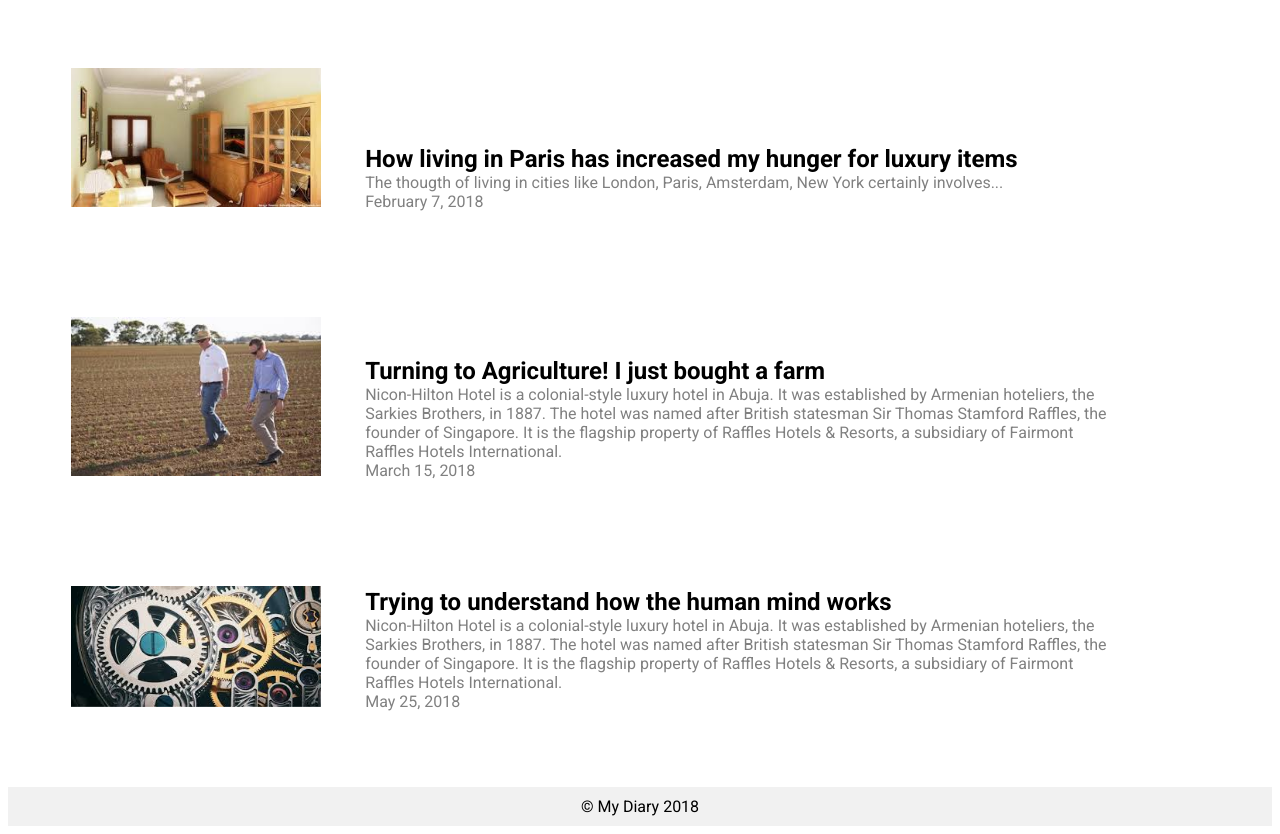
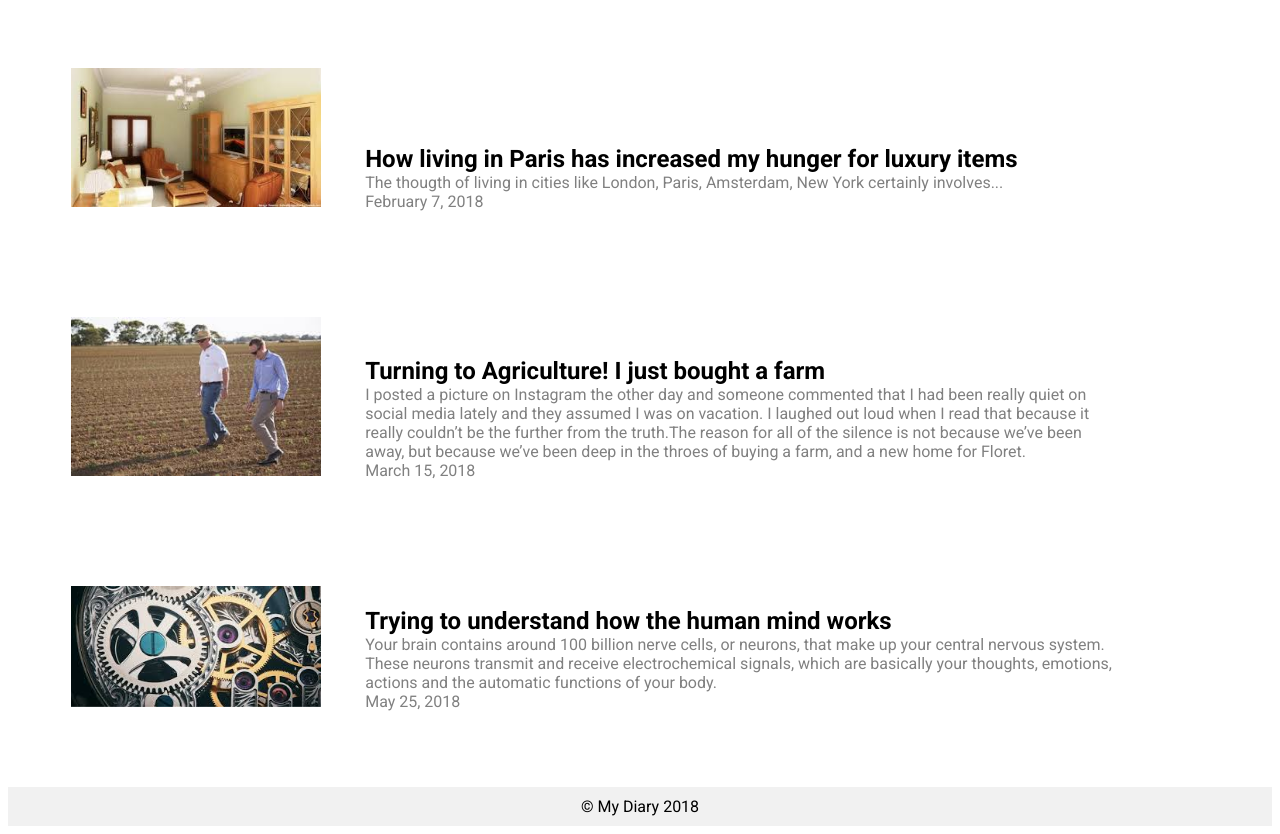
Before and after one commit to MaejorAli/my-diary, a plain HTML site: page Template/index.html in a window 1280 px wide. Shown: the part 209-1043 px from the top of the page. Drawn offline with Linux system fonts and the light colour scheme.

Commit message:
modified index.html UI pages

```diff
--- a/Template/index.html
+++ b/Template/index.html
@@ -52,7 +52,7 @@
                     <h2>Turning to Agriculture! I just bought a farm</h2>
                     </li>
                     <li>
-                      <p>Nicon-Hilton Hotel is a colonial-style luxury hotel in Abuja. It was established by Armenian hoteliers, the Sarkies Brothers, in 1887. The hotel was named after British statesman Sir Thomas Stamford Raffles, the founder of Singapore. It is the flagship property of Raffles Hotels & Resorts, a subsidiary of Fairmont Raffles Hotels International.</p>
+                      <p>I posted a picture on Instagram the other day and someone commented that I had been really quiet on social media lately and they assumed I was on vacation. I laughed out loud when I read that because it really couldn’t be the further from the truth.The reason for all of the silence is not because we’ve been away, but because we’ve been deep in the throes of buying a farm, and a new home for Floret.</p>
                     </li></a>
                     <li>
                       <p>March 15, 2018</p>
@@ -70,7 +70,7 @@
                       <h2>Trying to understand how the human mind works</h2>
                     </li>
                     <li>
-                      <p>Nicon-Hilton Hotel is a colonial-style luxury hotel in Abuja. It was established by Armenian hoteliers, the Sarkies Brothers, in 1887. The hotel was named after British statesman Sir Thomas Stamford Raffles, the founder of Singapore. It is the flagship property of Raffles Hotels & Resorts, a subsidiary of Fairmont Raffles Hotels International.</p>
+                      <p>Your brain contains around 100 billion nerve cells, or neurons, that make up your central nervous system. These neurons transmit and receive electrochemical signals, which are basically your thoughts, emotions, actions and the automatic functions of your body.</p>
                     </li></a>
                     <li>
                       <p>May 25, 2018</p>
```
